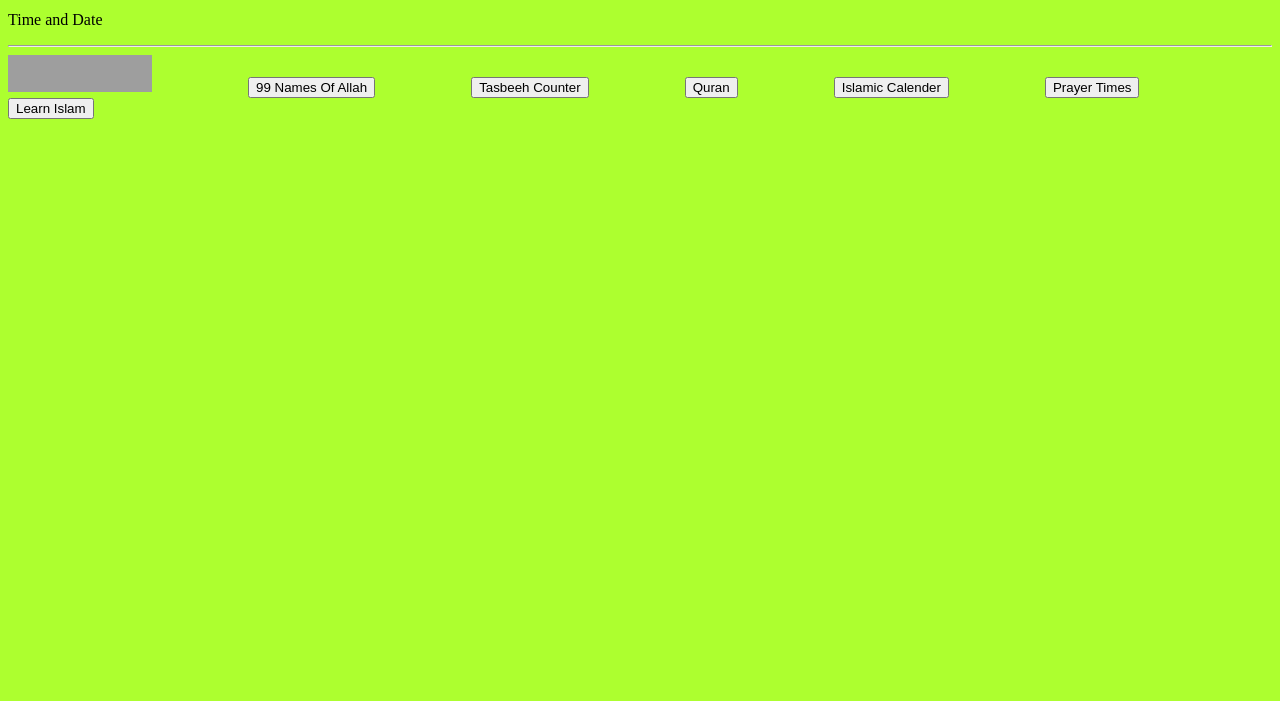
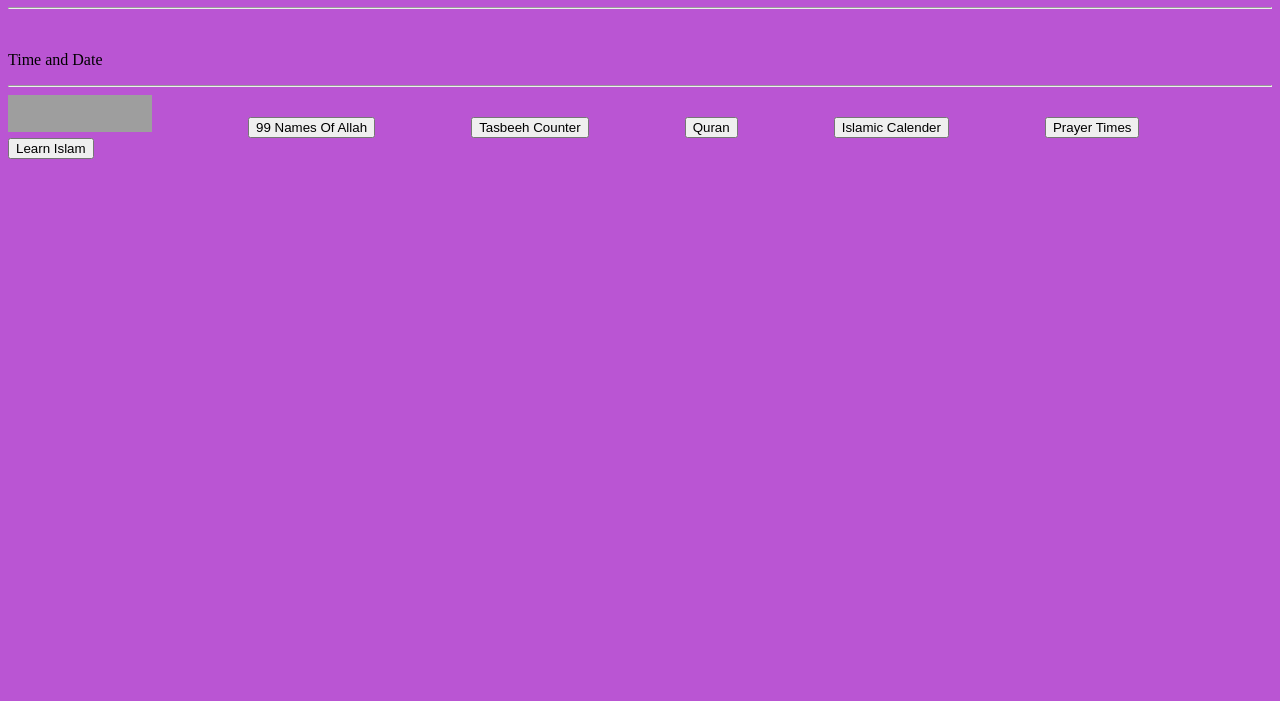
Before and after one commit to muminmuslim/-muminmuslim.github.io, a plain HTML site: page index.html in a window 1280 px wide. Shown: the part 99-800 px from the top of the page. Drawn offline with Linux system fonts and the light colour scheme; grey boxes are pictures that could not be loaded.

Commit message:
Update index.html

```diff
--- a/index.html
+++ b/index.html
@@ -1,6 +1,6 @@
-<html>
+u<html>
   <title> Muslim App </title>
-<BODY bgcolor="GreenYellow"</body>
+<BODY bgcolor="mediumorchid"</body>
  <center><h1> Muslim App </h1> </center>
    <hr></hr>
 &nbsp;&nbsp;&nbsp;<p> Time and Date </p>
```
